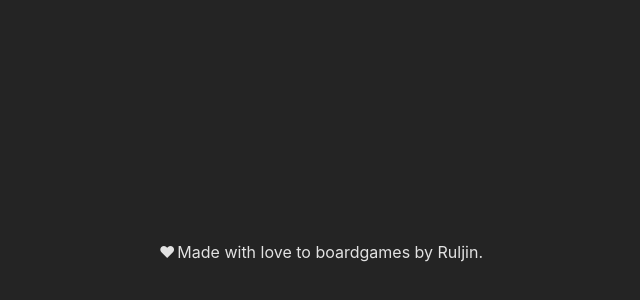
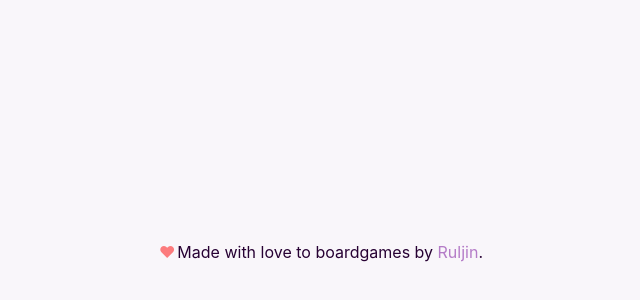
Before and after one commit to ruljin/boardus, a React (Vite) app: page / in a window 1280 px wide. Shown: the part 148-448 px from the top of the page, without its empty margins (319-959 px from the left). Built offline with nearby package versions, Linux system fonts and the light colour scheme.

Commit message:
feat(BOARD-2): add CSS variables for colors

```diff
--- a/src/index.css
+++ b/src/index.css
@@ -1,16 +1,17 @@
 :root {
+  /* Variables */
+  --background-color: #f9f6fa;
+  --text-color: #270133;
+  --primary-color: #b47bc7;
+  --secondary-color: #7e3e94;
+  --third-color: #4e1561;
+  --warning-color: rgba(255, 0, 0, 0.5);
+
+  /* Default Settings */
   font-family: Inter, system-ui, Avenir, Helvetica, Arial, sans-serif;
   line-height: 1.5;
-  font-weight: 400;
-
-  color-scheme: light dark;
-  color: rgba(255, 255, 255, 0.87);
-  background-color: #242424;
-
-  font-synthesis: none;
-  text-rendering: optimizeLegibility;
-  -webkit-font-smoothing: antialiased;
-  -moz-osx-font-smoothing: grayscale;
+  color: var(--text-color);
+  background-color: var(--background-color);
 }
 
 body {
```
